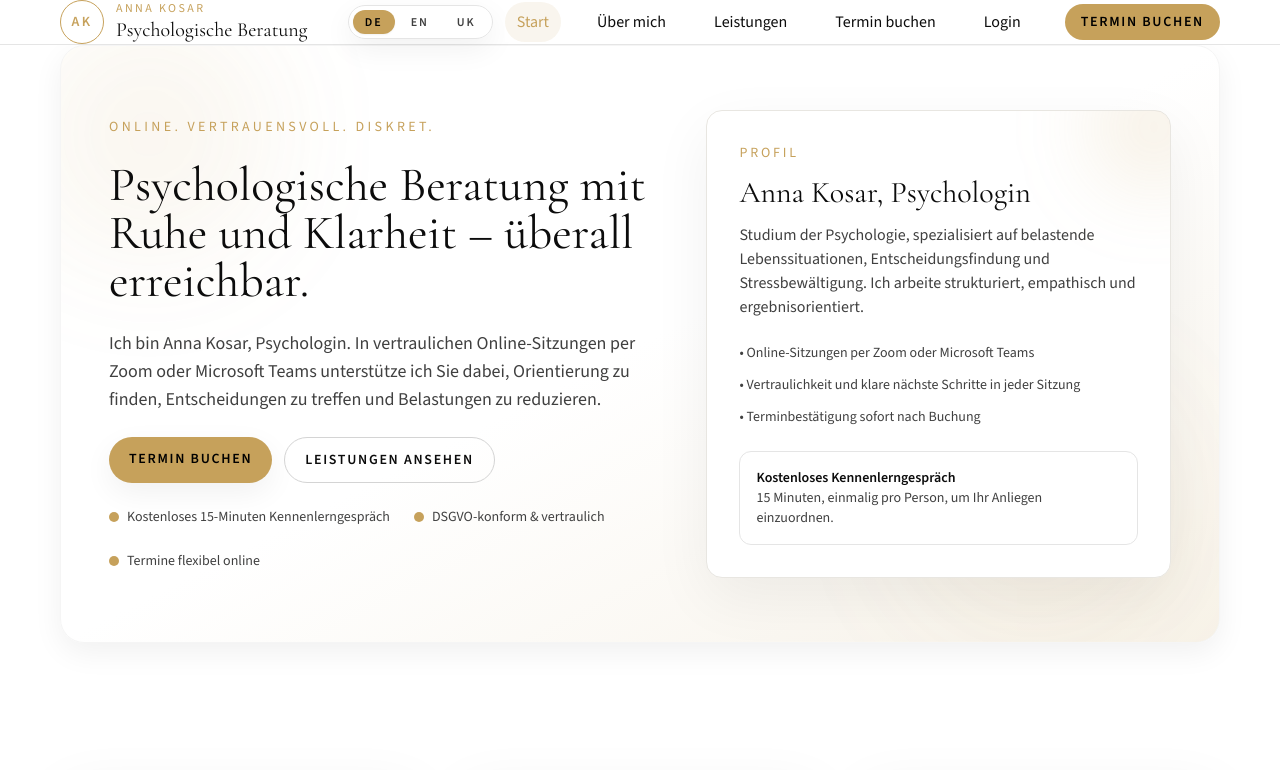
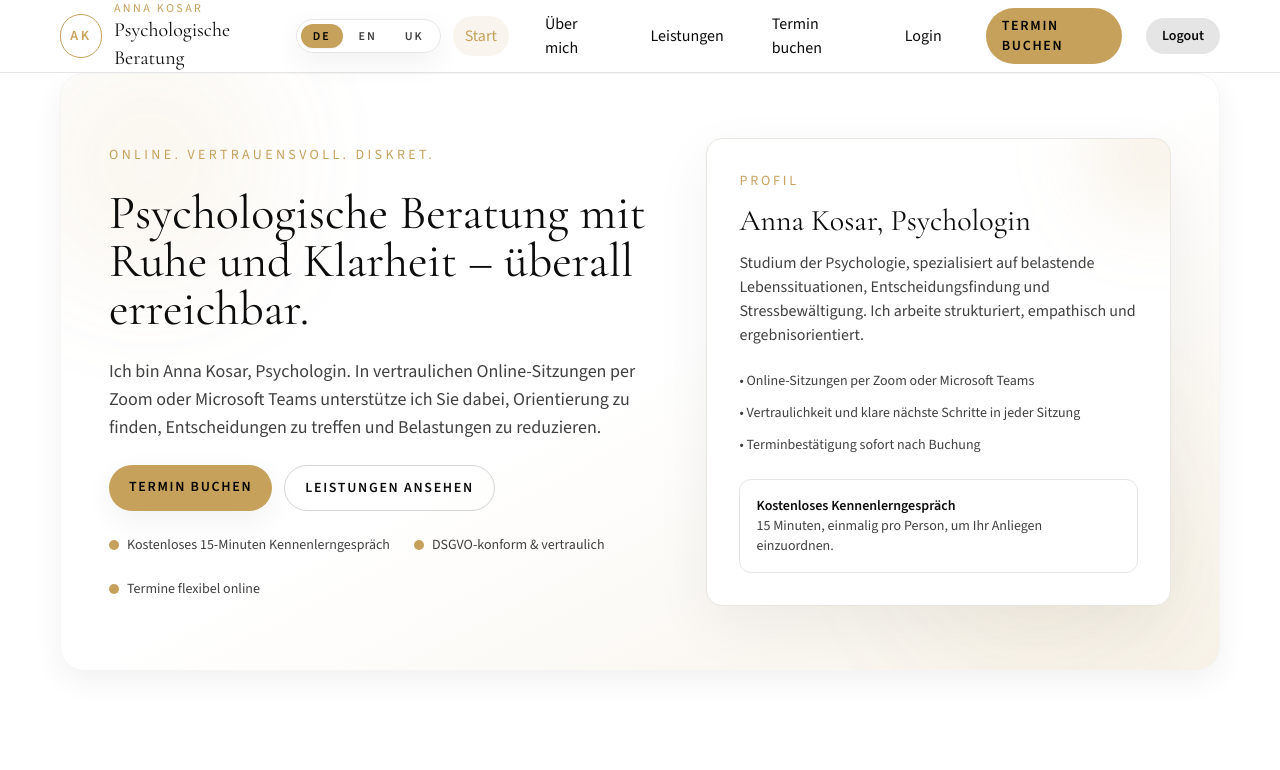
Before and after one commit to MarcelVivo/annakosar, a Next.js app: page / in a window 1280 px wide. Shown: the top 770 px of the page. Built offline with nearby package versions, Linux system fonts and the light colour scheme; no server answers.

Commit message:
Add logout via API route

```diff
--- /dev/null
+++ b/app/api/auth/logout/route.ts
@@ -0,0 +1,19 @@
+import { NextResponse } from 'next/server';
+import { createClient } from '@supabase/supabase-js';
+
+const supabase = createClient(
+  process.env.NEXT_PUBLIC_SUPABASE_URL!,
+  process.env.SUPABASE_SERVICE_ROLE_KEY!
+);
+
+export async function POST() {
+  try {
+    await supabase.auth.signOut();
+    return NextResponse.json({ success: true });
+  } catch {
+    return NextResponse.json(
+      { error: 'Logout fehlgeschlagen' },
+      { status: 500 }
+    );
+  }
+}
--- a/components/layout/header.tsx
+++ b/components/layout/header.tsx
@@ -11,6 +11,11 @@ export default function Header() {
   const pathname = usePathname();
   const [open, setOpen] = useState(false);
   const { t } = useLanguage();
+
+  const handleLogout = async () => {
+    await fetch('/api/auth/logout', { method: 'POST' });
+    window.location.href = '/login';
+  };
 
   const nav = [
     { href: '/', label: t('nav.home') },
@@ -82,6 +87,14 @@ export default function Header() {
                   {t('nav.cta')}
                 </Link>
               </li>
+              <li>
+                <button
+                  onClick={handleLogout}
+                  className="rounded-full bg-neutral-200 px-4 py-2 text-sm font-semibold"
+                >
+                  Logout
+                </button>
+              </li>
             </ul>
           </nav>
         </div>
```
